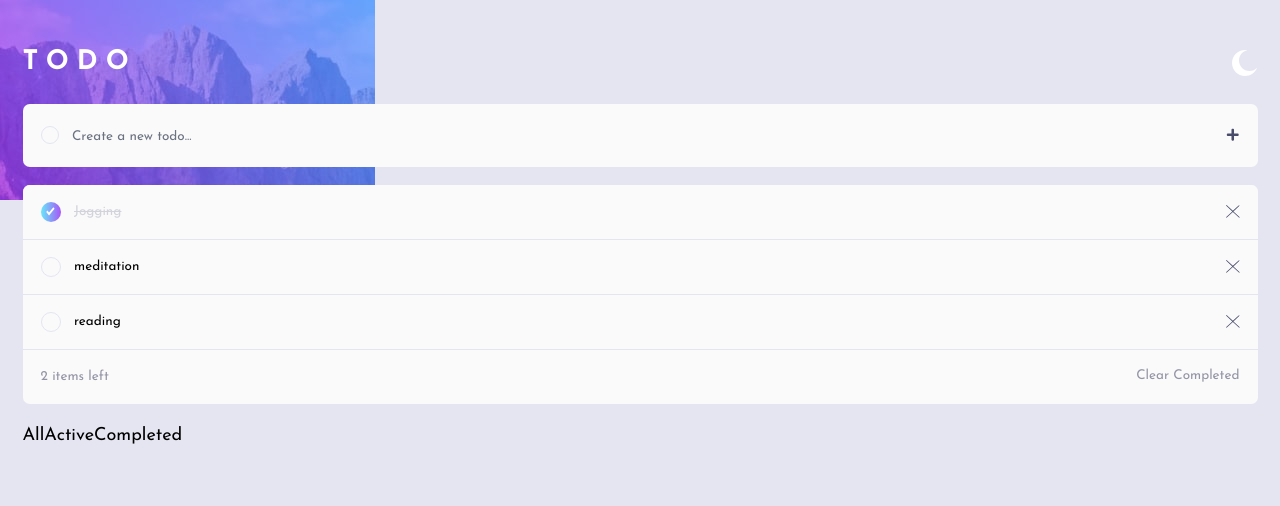
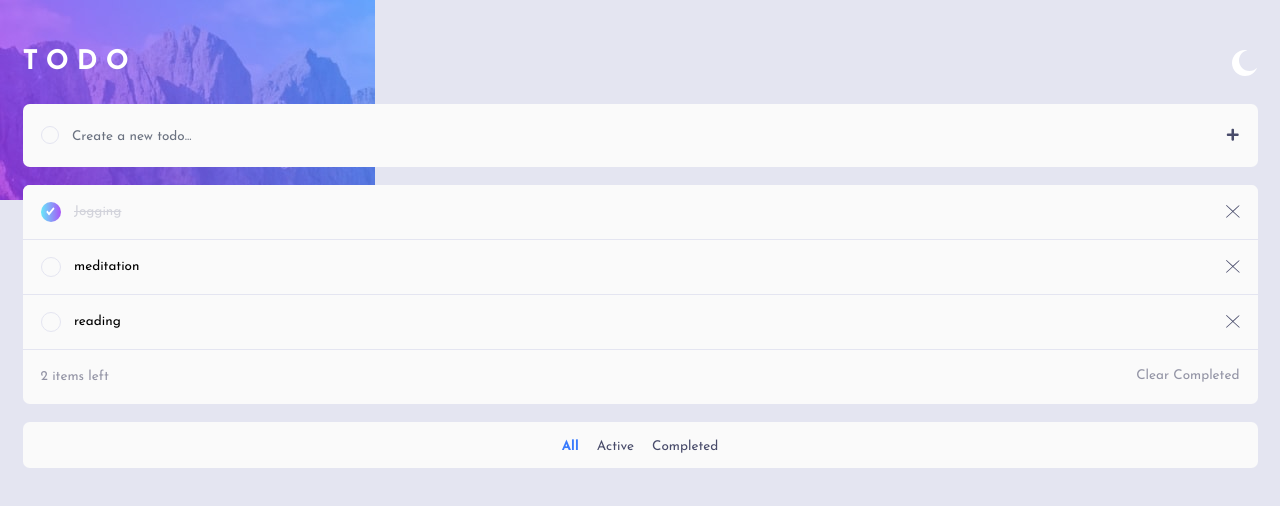
Before and after one commit to anderutan/todo-app, a React (Vite) app: page / in a window 1280 px wide. Shown: the top 506 px of the page. Built offline with nearby package versions, Linux system fonts and the light colour scheme.

Commit message:
update Filter.tsx button style

```diff
--- a/src/App.tsx
+++ b/src/App.tsx
@@ -46,7 +46,7 @@ function App() {
   });
 
   return (
-    <main className='relative w-full h-screen bg-bg-2 dark:bg-bg-2-d '>
+    <main className='relative min-w-screen min-h-screen w-full h-full bg-bg-2 dark:bg-bg-2-d '>
       <div className='absolute -z-0'>
         <img
           src={theme ? bgMobileDark : bgMobileLight}
@@ -58,7 +58,7 @@ function App() {
           <Header theme={theme} setTheme={setTheme} />
           <InputTask />
           <TaskList todos={filterTodos} />
-          <Filter dispatch={dispatchFilter} />
+          <Filter dispatch={dispatchFilter} filter={filter} />
         </TodoContext.Provider>
       </section>
     </main>
--- a/src/components/Filter.tsx
+++ b/src/components/Filter.tsx
@@ -2,7 +2,7 @@ import React from 'react';
 
 type Props = {};
 
-const Filter = ({ dispatch }: Props) => {
+const Filter = ({ dispatch, filter }: Props) => {
   const handleShowAll = () => {
     dispatch({ type: 'SHOW_ALL' });
   };
@@ -14,14 +14,30 @@ const Filter = ({ dispatch }: Props) => {
   };
 
   return (
-    <div>
-      <button type='button' onClick={handleShowAll}>
+    <div className='flex gap-4 justify-center pt-4 py-3 bg-bg-1 dark:bg-bg-1-d text-xs rounded-md'>
+      <button
+        type='button'
+        onClick={handleShowAll}
+        className={filter === 'ALL' ? 'text-active font-bold' : 'text-inactive'}
+      >
         All
       </button>
-      <button type='button' onClick={handleShowActive}>
+      <button
+        type='button'
+        onClick={handleShowActive}
+        className={
+          filter === 'ACTIVE' ? 'text-active font-bold' : 'text-inactive'
+        }
+      >
         Active
       </button>
-      <button type='button' onClick={handleShowComplete}>
+      <button
+        type='button'
+        onClick={handleShowComplete}
+        className={
+          filter === 'COMPLETE' ? 'text-active font-bold' : 'text-inactive'
+        }
+      >
         Completed
       </button>
     </div>
```
